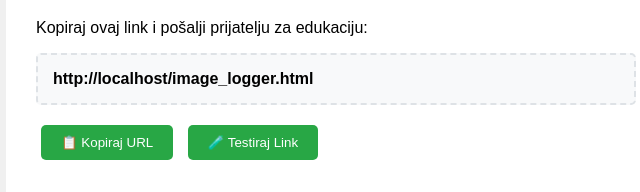
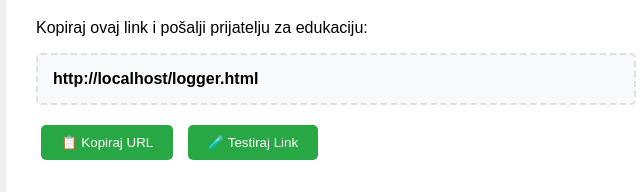
Before and after one commit to l2ky/cookie-education-demo, a plain HTML site: page sender.html in a window 1280 px wide. Both pictures are taken after a click on the button "📋 Kopiraj URL". Shown: the part 140-332 px from the top of the page, 304-944 px from the left. Drawn offline with Linux system fonts and the light colour scheme.

Commit message:
Update sender.html

```diff
--- a/sender.html
+++ b/sender.html
@@ -37,21 +37,21 @@
     </div>
 
     <script>
-        // Generiši URL za image logger
+        // Generiši URL - ISPRAVLJENO za logger.html
         const currentUrl = window.location.origin + window.location.pathname;
         const baseUrl = currentUrl.substring(0, currentUrl.lastIndexOf('/') + 1);
-        const imageLoggerUrl = baseUrl + 'image_logger.html';
+        const loggerUrl = baseUrl + 'logger.html';  // ← PROMENJENO U logger.html
 
-        document.getElementById('eduUrl').textContent = imageLoggerUrl;
+        document.getElementById('eduUrl').textContent = loggerUrl;
 
         function copyUrl() {
-            navigator.clipboard.writeText(imageLoggerUrl).then(() => {
+            navigator.clipboard.writeText(loggerUrl).then(() => {
                 alert('✅ URL kopiran! Sada ga možeš poslati prijatelju.');
             });
         }
 
         function testLink() {
-            window.open(imageLoggerUrl, '_blank');
+            window.open(loggerUrl, '_blank');
         }
     </script>
 </body>
```
